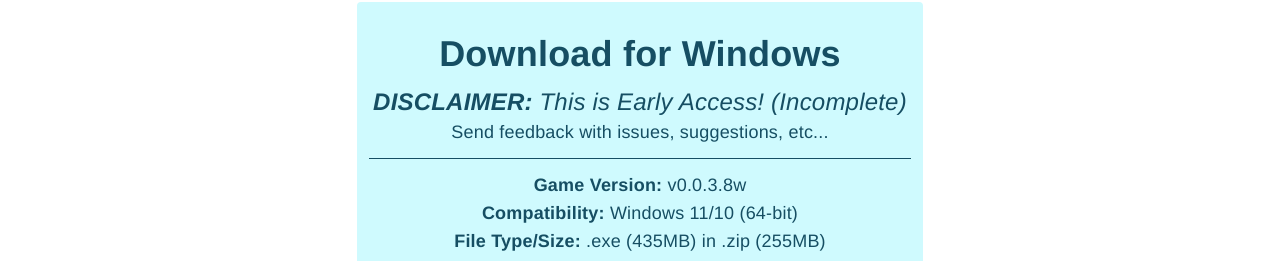
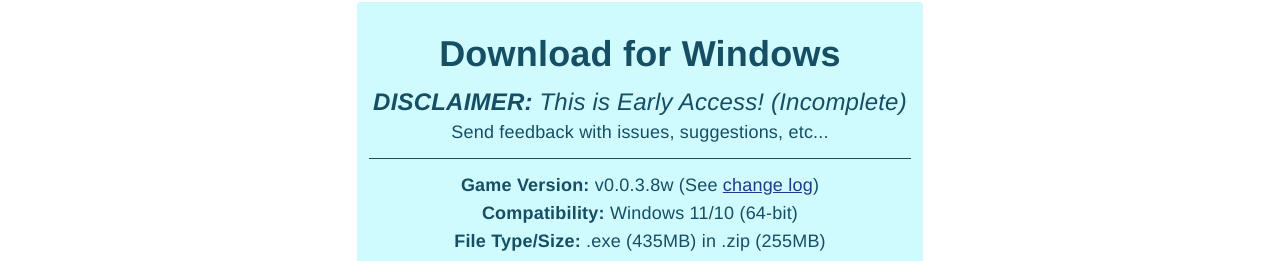
Before and after one commit to derek-perry/cosmoscleaner.com, a Next.js app: page /play in a window 1280 px wide. Shown: the part 968-1229 px from the top of the page. Built offline with nearby package versions, Linux system fonts and the light colour scheme; no server answers; a web font is replaced by a local one.

Commit message:
Add Changelog Link on Play Page
Added link to change log page on the play page next to the current version.

```diff
--- a/pages/play.tsx
+++ b/pages/play.tsx
@@ -33,7 +33,7 @@ const playPage: NextPage = () => {
             <p className="text-2xl mt-3"><em><strong>DISCLAIMER:</strong> This is Early Access! (Incomplete)</em></p>
             <p className="text-lg">Send feedback with issues, suggestions, etc...</p>
             <div className="h-px mt-3 bg-cyan-900" />
-            <p className="text-lg mt-3"><strong>Game Version:</strong> v0.0.3.8w</p>
+            <p className="text-lg mt-3"><strong>Game Version:</strong> v0.0.3.8w (See <LinkInternal href="changelog" title="CosmosCleaner.com/changelog">change log</LinkInternal>)</p>
             <p className="text-lg"><strong>Compatibility:</strong> Windows 11/10 (64-bit)</p>
             <p className="text-lg"><strong>File Type/Size:</strong> .exe (435MB) in .zip (255MB)</p>
             <p className="text-lg"><strong>How To Start:</strong> Download, unzip anywhere, enter folder, open .exe</p>
```
